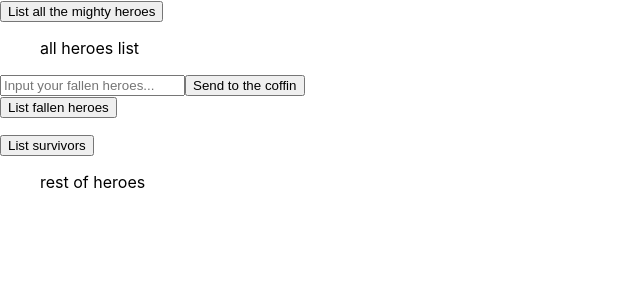
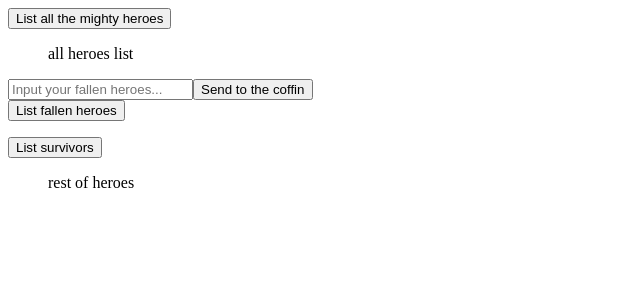
Before and after one commit to Vik0411/Lotr-comp, a React (Create React App) app: page / in a window 1280 px wide. Shown: the top 300 px of the page, without its empty margins (0-640 px from the left). Built offline with nearby package versions, Linux system fonts and the light colour scheme.

Commit message:
remove II

```diff
--- a/src/App.css
+++ /dev/null
@@ -1,38 +0,0 @@
-.App {
-  text-align: center;
-}
-
-.App-logo {
-  height: 40vmin;
-  pointer-events: none;
-}
-
-@media (prefers-reduced-motion: no-preference) {
-  .App-logo {
-    animation: App-logo-spin infinite 20s linear;
-  }
-}
-
-.App-header {
-  background-color: #282c34;
-  min-height: 100vh;
-  display: flex;
-  flex-direction: column;
-  align-items: center;
-  justify-content: center;
-  font-size: calc(10px + 2vmin);
-  color: white;
-}
-
-.App-link {
-  color: #61dafb;
-}
-
-@keyframes App-logo-spin {
-  from {
-    transform: rotate(0deg);
-  }
-  to {
-    transform: rotate(360deg);
-  }
-}
--- a/src/index.css
+++ /dev/null
@@ -1,13 +0,0 @@
-body {
-  margin: 0;
-  font-family: -apple-system, BlinkMacSystemFont, 'Segoe UI', 'Roboto', 'Oxygen',
-    'Ubuntu', 'Cantarell', 'Fira Sans', 'Droid Sans', 'Helvetica Neue',
-    sans-serif;
-  -webkit-font-smoothing: antialiased;
-  -moz-osx-font-smoothing: grayscale;
-}
-
-code {
-  font-family: source-code-pro, Menlo, Monaco, Consolas, 'Courier New',
-    monospace;
-}
--- a/src/index.tsx
+++ b/src/index.tsx
@@ -1,8 +1,7 @@
 import React from 'react';
 import ReactDOM from 'react-dom/client';
-import './index.css';
 import App from './App';
-import reportWebVitals from './reportWebVitals';
+
 
 const root = ReactDOM.createRoot(
   document.getElementById('root') as HTMLElement
@@ -12,8 +11,3 @@ root.render(
     <App />
   </React.StrictMode>
 );
-
-// If you want to start measuring performance in your app, pass a function
-// to log results (for example: reportWebVitals(console.log))
-// or send to an analytics endpoint. Learn more: https://bit.ly/CRA-vitals
-reportWebVitals();
--- a/src/reportWebVitals.ts
+++ /dev/null
@@ -1,15 +0,0 @@
-import { ReportHandler } from 'web-vitals';
-
-const reportWebVitals = (onPerfEntry?: ReportHandler) => {
-  if (onPerfEntry && onPerfEntry instanceof Function) {
-    import('web-vitals').then(({ getCLS, getFID, getFCP, getLCP, getTTFB }) => {
-      getCLS(onPerfEntry);
-      getFID(onPerfEntry);
-      getFCP(onPerfEntry);
-      getLCP(onPerfEntry);
-      getTTFB(onPerfEntry);
-    });
-  }
-};
-
-export default reportWebVitals;
```
Also changed, not shown: src/setupTests.ts (deleted, +0 -5 lines), src/logo.svg (deleted), 1 other file (tests, documents, lock files or other folders).
